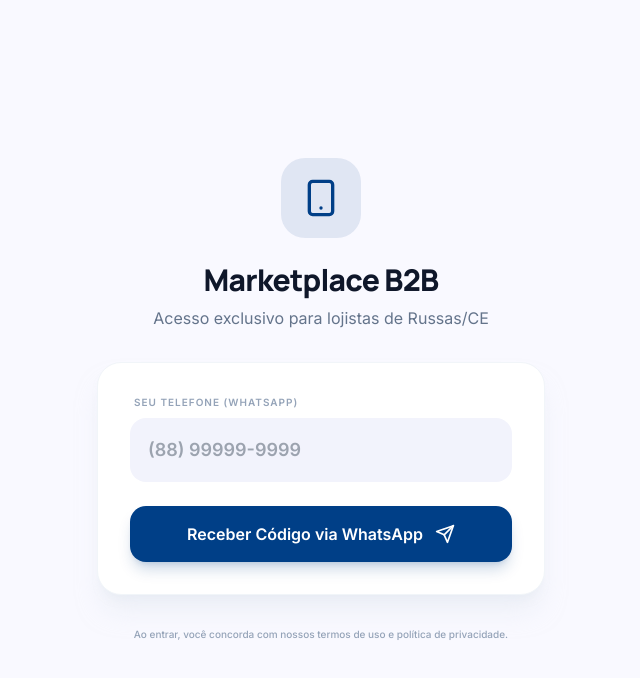
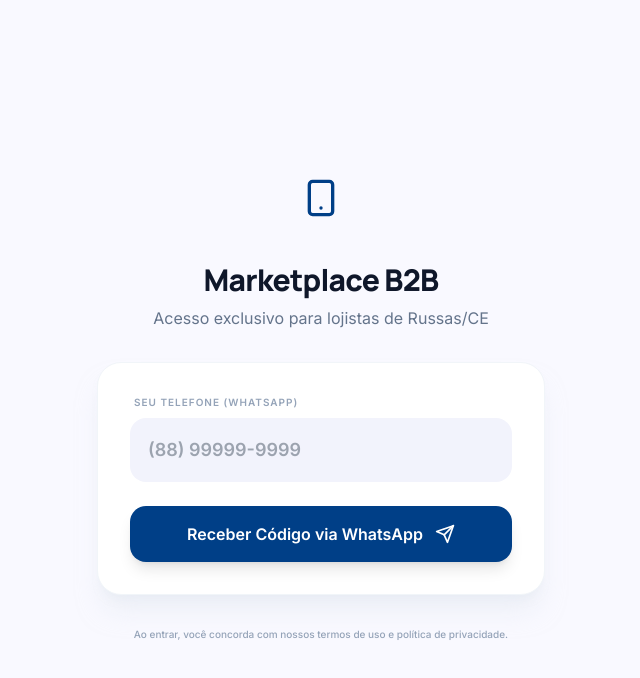
Before and after one commit to marcuslinhares/gama_project, a React (Vite) app in the folder frontend/: page / in a window 1280 px wide. Shown: the top 678 px of the page, without its empty margins (319-959 px from the left). Built offline with nearby package versions, Linux system fonts and the light colour scheme.

Commit message:
feat(theme): add CSS vars and Tailwind darkMode:class foundation

```diff
--- a/frontend/src/index.css
+++ b/frontend/src/index.css
@@ -4,9 +4,29 @@
 @tailwind components;
 @tailwind utilities;
 
+:root {
+  --color-primary: #003f87;
+  --color-primary-container: #0056b3;
+  --color-surface: #f9f9ff;
+  --color-surface-low: #f2f3fc;
+  --color-surface-lowest: #ffffff;
+  --color-surface-high: #e7e8f0;
+  --color-surface-highest: #e1e2ea;
+}
+
+.dark {
+  --color-primary: #60a5fa;
+  --color-primary-container: #3b82f6;
+  --color-surface: #0f172a;
+  --color-surface-low: #334155;
+  --color-surface-lowest: #1e293b;
+  --color-surface-high: #475569;
+  --color-surface-highest: #64748b;
+}
+
 @layer base {
   body {
-    @apply bg-surface text-slate-900 font-body;
+    @apply bg-surface text-slate-900 dark:text-slate-100 font-body;
   }
 
   h1, h2, h3, h4, h5, h6 {
@@ -15,10 +35,8 @@
 }
 
 @layer components {
-  /* No-Line Rule: Use tonal shifts instead of borders */
   .card {
     @apply bg-surface-lowest rounded-lg shadow-sm;
-    /* Avoid 'border' class here */
   }
 
   .section-bg {
--- a/frontend/tailwind.config.js
+++ b/frontend/tailwind.config.js
@@ -4,19 +4,20 @@
     "./index.html",
     "./src/**/*.{js,ts,jsx,tsx}",
   ],
+  darkMode: 'class',
   theme: {
     extend: {
       colors: {
         primary: {
-          DEFAULT: '#003f87',
-          container: '#0056b3',
+          DEFAULT: 'var(--color-primary)',
+          container: 'var(--color-primary-container)',
         },
         surface: {
-          DEFAULT: '#f9f9ff',
-          low: '#f2f3fc',
-          lowest: '#ffffff',
-          high: '#e7e8f0',
-          highest: '#e1e2ea',
+          DEFAULT: 'var(--color-surface)',
+          low: 'var(--color-surface-low)',
+          lowest: 'var(--color-surface-lowest)',
+          high: 'var(--color-surface-high)',
+          highest: 'var(--color-surface-highest)',
         },
       },
       fontFamily: {
```
